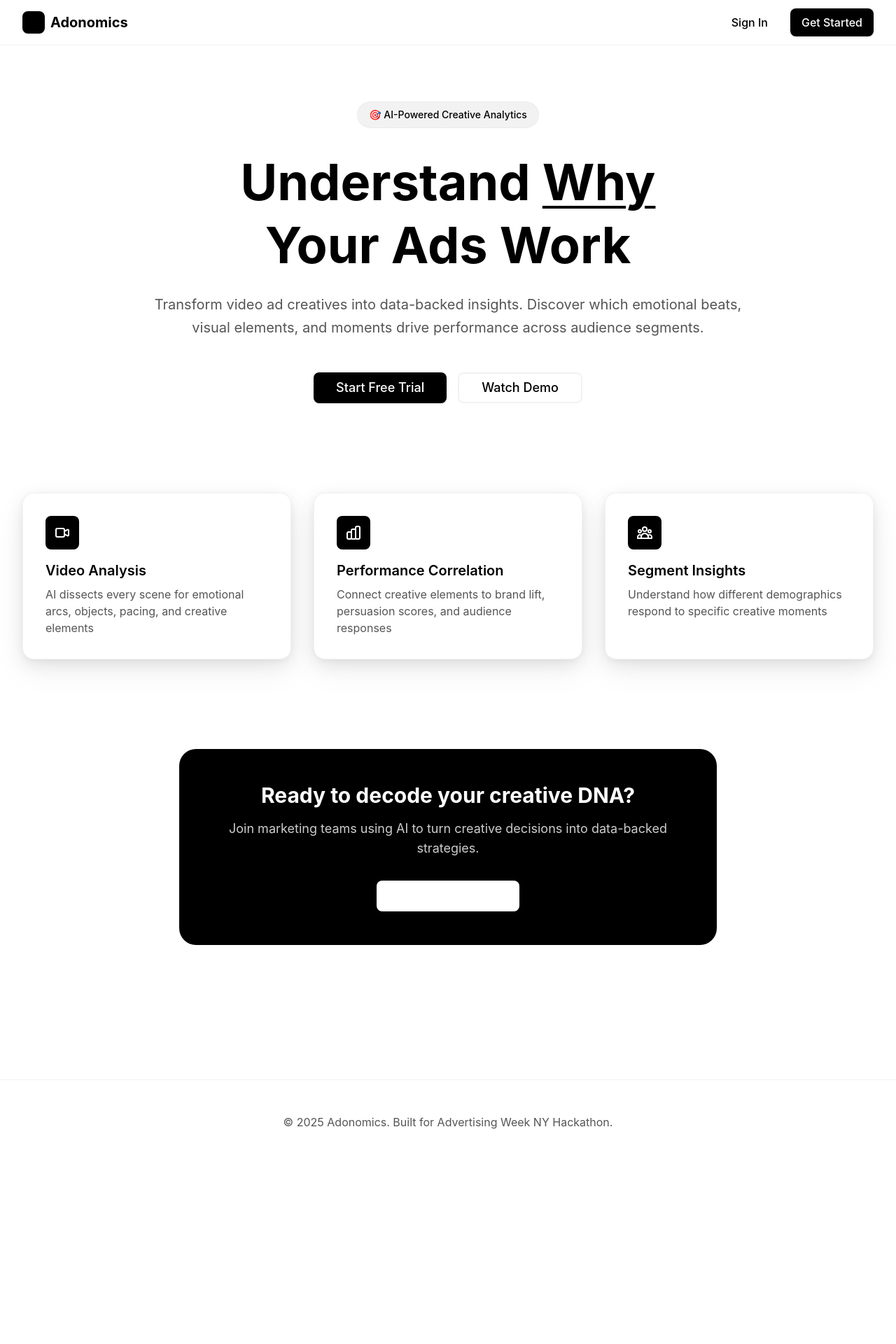
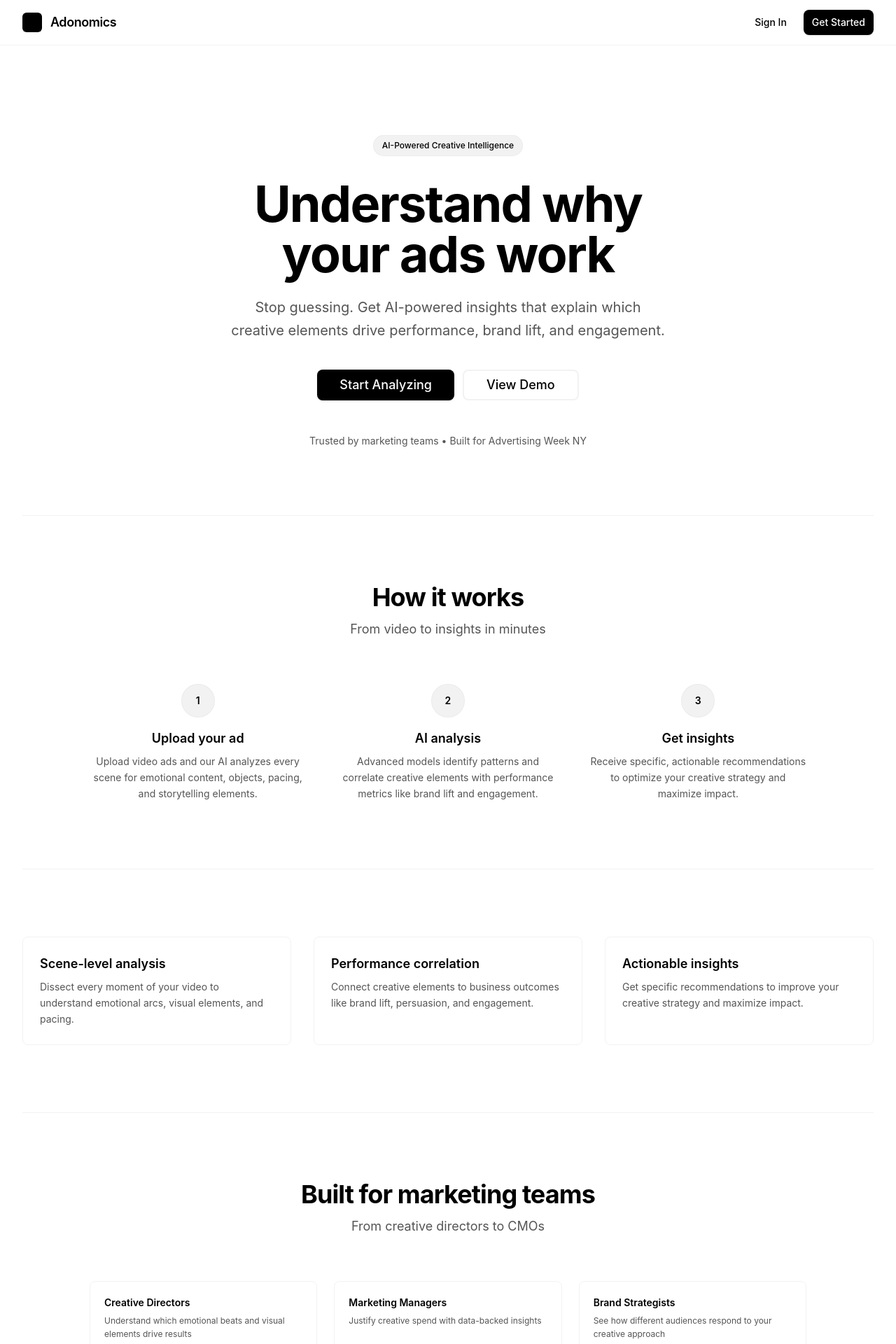
Before and after one commit to lucidopus/Adonomics, a Next.js app: page / in a window 1280 px wide. Shown: the top 1920 px of the page at 70% size. Before the commit the page ends 1663 px from the top, so only its background shows below. Built offline with nearby package versions, Linux system fonts and the light colour scheme.

Commit message:
Added animations

```diff
--- a/app/page.tsx
+++ b/app/page.tsx
@@ -1,225 +1,250 @@
 'use client'
 
 import Link from 'next/link'
-import { motion } from 'framer-motion'
 import Button from '@/components/ui/Button'
-
-const fadeInUp = {
-  initial: { opacity: 0, y: 60 },
-  animate: { opacity: 1, y: 0 },
-  transition: { duration: 0.6 }
-}
-
-const staggerContainer = {
-  animate: {
-    transition: {
-      staggerChildren: 0.1
-    }
-  }
-}
-
-const scaleIn = {
-  initial: { opacity: 0, scale: 0.8 },
-  animate: { opacity: 1, scale: 1 },
-  transition: { duration: 0.5 }
-}
 
 export default function HomePage() {
   return (
     <div className="min-h-screen bg-background">
-      {/* Navigation */}
-      <motion.nav
-        initial={{ opacity: 0, y: -20 }}
-        animate={{ opacity: 1, y: 0 }}
-        transition={{ duration: 0.5 }}
-        className="border-b border-border bg-background/80 backdrop-blur-md sticky top-0 z-50"
-      >
-        <div className="max-w-7xl mx-auto px-4 sm:px-6 lg:px-8">
+      {/* Navigation - Minimal and clean */}
+      <nav className="border-b border-border/40 bg-background/80 backdrop-blur-md sticky top-0 z-50">
+        <div className="max-w-7xl mx-auto px-6 lg:px-8">
           <div className="flex justify-between h-16 items-center">
-            <motion.div
-              className="flex items-center space-x-2"
-            >
-              <div className="w-8 h-8 bg-black dark:bg-white rounded-lg"></div>
-              <h1 className="text-xl font-bold">
-                Adonomics
-              </h1>
-            </motion.div>
-            <div className="flex items-center space-x-4">
+            <div className="flex items-center space-x-3">
+              <div className="w-7 h-7 bg-foreground rounded-md"></div>
+              <span className="text-lg font-semibold tracking-tight">Adonomics</span>
+            </div>
+            <div className="flex items-center space-x-3">
               <Link href="/login">
-                <Button variant="ghost">Sign In</Button>
+                <Button variant="ghost" size="sm">Sign In</Button>
               </Link>
               <Link href="/signup">
-                <Button>Get Started</Button>
+                <Button size="sm">Get Started</Button>
               </Link>
             </div>
           </div>
         </div>
-      </motion.nav>
+      </nav>
 
-      {/* Hero Section */}
-      <main className="max-w-7xl mx-auto px-4 sm:px-6 lg:px-8 pt-20 pb-16">
-        <motion.div
-          className="text-center max-w-4xl mx-auto"
-          variants={staggerContainer}
-          initial="initial"
-          animate="animate"
-        >
-          <motion.div
-            variants={fadeInUp}
-            className="inline-flex items-center px-4 py-2 rounded-full bg-black/5 dark:bg-white/5 border border-black/20 dark:border-white/20 mb-8"
-          >
-            <span className="text-sm font-medium">
-              🎯 AI-Powered Creative Analytics
-            </span>
-          </motion.div>
+      {/* Hero Section - Clean and direct */}
+      <main className="max-w-7xl mx-auto px-6 lg:px-8">
+        <section className="pt-24 pb-16 md:pt-32 md:pb-24">
+          <div className="max-w-3xl mx-auto text-center">
+            <div className="inline-flex items-center px-3 py-1.5 rounded-full bg-muted border border-border/50 mb-8">
+              <span className="text-xs font-medium">AI-Powered Creative Intelligence</span>
+            </div>
 
-          <motion.h1
-            variants={fadeInUp}
-            className="text-5xl md:text-6xl lg:text-7xl font-bold mb-6 leading-tight"
-          >
-            Understand{' '}
-            <span className="underline decoration-4 underline-offset-8">
-              Why
-            </span>
-            <br />
-            Your Ads Work
-          </motion.h1>
+            <h1 className="text-5xl md:text-6xl lg:text-7xl font-bold tracking-tight mb-6 text-balance">
+              Understand why your ads work
+            </h1>
 
-          <motion.p
-            variants={fadeInUp}
-            className="text-xl text-muted-foreground mb-12 leading-relaxed"
-          >
-            Transform video ad creatives into data-backed insights. Discover which emotional beats,
-            visual elements, and moments drive performance across audience segments.
-          </motion.p>
+            <p className="text-lg md:text-xl text-muted-foreground mb-10 leading-relaxed text-balance">
+              Stop guessing. Get AI-powered insights that explain which creative elements drive performance,
+              brand lift, and engagement.
+            </p>
 
-          <motion.div
-            variants={fadeInUp}
-            className="flex flex-col sm:flex-row gap-4 justify-center"
-          >
+            <div className="flex flex-col sm:flex-row gap-3 justify-center mb-12">
               <Link href="/signup">
                 <Button size="lg" className="w-full sm:w-auto">
-                Start Free Trial
+                  Start Analyzing
                 </Button>
               </Link>
-            <Link href="/login">
+              <Link href="/dashboard">
                 <Button variant="outline" size="lg" className="w-full sm:w-auto">
-                Watch Demo
+                  View Demo
                 </Button>
               </Link>
-          </motion.div>
-        </motion.div>
+            </div>
 
-        {/* Features Grid */}
-        <motion.div
-          className="mt-32 grid grid-cols-1 md:grid-cols-3 gap-8"
-          variants={staggerContainer}
-          initial="initial"
-          whileInView="animate"
-          viewport={{ once: true, margin: "-100px" }}
-        >
+            <p className="text-sm text-muted-foreground">
+              Trusted by marketing teams • Built for Advertising Week NY
+            </p>
+          </div>
+        </section>
+
+        {/* How It Works - Simplified */}
+        <section className="py-24 border-t border-border/40">
+          <div className="text-center mb-16">
+            <h2 className="text-3xl md:text-4xl font-bold tracking-tight mb-3">
+              How it works
+            </h2>
+            <p className="text-lg text-muted-foreground">
+              From video to insights in minutes
+            </p>
+          </div>
+
+          <div className="grid grid-cols-1 md:grid-cols-3 gap-12 max-w-5xl mx-auto">
             {[
               {
-              icon: (
-                <svg className="w-6 h-6" fill="none" viewBox="0 0 24 24" stroke="currentColor">
-                  <path strokeLinecap="round" strokeLinejoin="round" strokeWidth={2} d="M15 10l4.553-2.276A1 1 0 0121 8.618v6.764a1 1 0 01-1.447.894L15 14M5 18h8a2 2 0 002-2V8a2 2 0 00-2-2H5a2 2 0 00-2 2v8a2 2 0 002 2z" />
-                </svg>
-              ),
-              color: "blue",
-              title: "Video Analysis",
-              description: "AI dissects every scene for emotional arcs, objects, pacing, and creative elements"
+                step: "1",
+                title: "Upload your ad",
+                description: "Upload video ads and our AI analyzes every scene for emotional content, objects, pacing, and storytelling elements."
               },
               {
-              icon: (
-                <svg className="w-6 h-6" fill="none" viewBox="0 0 24 24" stroke="currentColor">
-                  <path strokeLinecap="round" strokeLinejoin="round" strokeWidth={2} d="M9 19v-6a2 2 0 00-2-2H5a2 2 0 00-2 2v6a2 2 0 002 2h2a2 2 0 002-2zm0 0V9a2 2 0 012-2h2a2 2 0 012 2v10m-6 0a2 2 0 002 2h2a2 2 0 002-2m0 0V5a2 2 0 012-2h2a2 2 0 012 2v14a2 2 0 01-2 2h-2a2 2 0 01-2-2z" />
-                </svg>
-              ),
-              color: "purple",
-              title: "Performance Correlation",
-              description: "Connect creative elements to brand lift, persuasion scores, and audience responses"
+                step: "2",
+                title: "AI analysis",
+                description: "Advanced models identify patterns and correlate creative elements with performance metrics like brand lift and engagement."
               },
               {
-              icon: (
-                <svg className="w-6 h-6" fill="none" viewBox="0 0 24 24" stroke="currentColor">
-                  <path strokeLinecap="round" strokeLinejoin="round" strokeWidth={2} d="M17 20h5v-2a3 3 0 00-5.356-1.857M17 20H7m10 0v-2c0-.656-.126-1.283-.356-1.857M7 20H2v-2a3 3 0 015.356-1.857M7 20v-2c0-.656.126-1.283.356-1.857m0 0a5.002 5.002 0 019.288 0M15 7a3 3 0 11-6 0 3 3 0 016 0zm6 3a2 2 0 11-4 0 2 2 0 014 0zM7 10a2 2 0 11-4 0 2 2 0 014 0z" />
-                </svg>
-              ),
-              color: "pink",
-              title: "Segment Insights",
-              description: "Understand how different demographics respond to specific creative moments"
+                step: "3",
+                title: "Get insights",
+                description: "Receive specific, actionable recommendations to optimize your creative strategy and maximize impact."
+              }
+            ].map((step, index) => (
+              <div key={index} className="text-center">
+                <div className="w-12 h-12 mx-auto mb-4 rounded-full bg-foreground/5 border border-border/50 flex items-center justify-center">
+                  <span className="text-sm font-semibold">{step.step}</span>
+                </div>
+                <h3 className="text-lg font-semibold mb-2">{step.title}</h3>
+                <p className="text-sm text-muted-foreground leading-relaxed">{step.description}</p>
+              </div>
+            ))}
+          </div>
+        </section>
+
+        {/* Key Features */}
+        <section className="py-24 border-t border-border/40">
+          <div className="grid grid-cols-1 md:grid-cols-3 gap-8">
+            {[
+              {
+                title: "Scene-level analysis",
+                description: "Dissect every moment of your video to understand emotional arcs, visual elements, and pacing."
+              },
+              {
+                title: "Performance correlation",
+                description: "Connect creative elements to business outcomes like brand lift, persuasion, and engagement."
+              },
+              {
+                title: "Actionable insights",
+                description: "Get specific recommendations to improve your creative strategy and maximize impact."
               }
             ].map((feature, index) => (
-            <motion.div
+              <div
                 key={index}
-              variants={scaleIn}
-              className="bg-card text-card-foreground rounded-2xl p-8 border border-border shadow-apple-lg"
+                className="p-6 rounded-lg border border-border/50 hover:border-border transition-colors"
               >
-              <motion.div
-                className="w-12 h-12 rounded-lg flex items-center justify-center mb-4 bg-black dark:bg-white text-white dark:text-black"
+                <h3 className="text-lg font-semibold mb-2">{feature.title}</h3>
+                <p className="text-sm text-muted-foreground leading-relaxed">{feature.description}</p>
+              </div>
+            ))}
+          </div>
+        </section>
+
+        {/* Use Cases */}
+        <section className="py-24 border-t border-border/40">
+          <div className="text-center mb-16">
+            <h2 className="text-3xl md:text-4xl font-bold tracking-tight mb-3">
+              Built for marketing teams
+            </h2>
+            <p className="text-lg text-muted-foreground">
+              From creative directors to CMOs
+            </p>
+          </div>
+
+          <div className="grid grid-cols-1 md:grid-cols-2 lg:grid-cols-3 gap-6 max-w-5xl mx-auto">
+            {[
+              {
+                role: "Creative Directors",
+                benefit: "Understand which emotional beats and visual elements drive results"
+              },
+              {
+                role: "Marketing Managers",
+                benefit: "Justify creative spend with data-backed insights"
+              },
+              {
+                role: "Brand Strategists",
+                benefit: "See how different audiences respond to your creative approach"
+              },
+              {
+                role: "Agency Teams",
+                benefit: "Deliver client reports with specific, actionable recommendations"
+              },
+              {
+                role: "Media Planners",
+                benefit: "Optimize performance by understanding creative impact"
+              },
+              {
+                role: "CMOs",
+                benefit: "Transform creative decisions from art into science"
+              }
+            ].map((persona, index) => (
+              <div
+                key={index}
+                className="p-5 rounded-lg border border-border/50 hover:border-border transition-colors"
               >
-                {feature.icon}
-              </motion.div>
-              <h3 className="text-xl font-semibold mb-2">{feature.title}</h3>
-              <p className="text-muted-foreground">{feature.description}</p>
-            </motion.div>
+                <h3 className="font-semibold mb-1.5 text-sm">{persona.role}</h3>
+                <p className="text-xs text-muted-foreground leading-relaxed">{persona.benefit}</p>
+              </div>
             ))}
-        </motion.div>
+          </div>
+        </section>
 
         {/* CTA Section */}
-        <motion.div
-          initial={{ opacity: 0, scale: 0.9 }}
-          whileInView={{ opacity: 1, scale: 1 }}
-          viewport={{ once: true }}
-          transition={{ duration: 0.6 }}
-          className="mt-32 text-center max-w-3xl mx-auto bg-black dark:bg-white rounded-3xl p-12 text-white dark:text-black"
-        >
-          <motion.h2
-            initial={{ opacity: 0, y: 20 }}
-            whileInView={{ opacity: 1, y: 0 }}
-            viewport={{ once: true }}
-            transition={{ delay: 0.2 }}
-            className="text-3xl font-bold mb-4"
-          >
-            Ready to decode your creative DNA?
-          </motion.h2>
-          <motion.p
-            initial={{ opacity: 0, y: 20 }}
-            whileInView={{ opacity: 1, y: 0 }}
-            viewport={{ once: true }}
-            transition={{ delay: 0.3 }}
-            className="text-white/80 dark:text-black/80 mb-8 text-lg"
-          >
-            Join marketing teams using AI to turn creative decisions into data-backed strategies.
-          </motion.p>
-          <motion.div
-            initial={{ opacity: 0, y: 20 }}
-            whileInView={{ opacity: 1, y: 0 }}
-            viewport={{ once: true }}
-            transition={{ delay: 0.4 }}
-          >
+        <section className="py-24 border-t border-border/40">
+          <div className="max-w-3xl mx-auto text-center">
+            <h2 className="text-3xl md:text-4xl font-bold tracking-tight mb-4 text-balance">
+              Ready to understand your creative performance?
+            </h2>
+            <p className="text-lg text-muted-foreground mb-8 text-balance">
+              Join marketing teams using AI to make better creative decisions.
+            </p>
+            <div className="flex flex-col sm:flex-row gap-3 justify-center">
               <Link href="/signup">
-              <Button size="lg" className="bg-white dark:bg-black text-black dark:text-white">
-                Get Started Free
+                <Button size="lg" className="w-full sm:w-auto">
+                  Start Analyzing
                 </Button>
               </Link>
-          </motion.div>
-        </motion.div>
+              <Link href="/dashboard">
+                <Button variant="outline" size="lg" className="w-full sm:w-auto">
+                  View Demo
+                </Button>
+              </Link>
+            </div>
+          </div>
+        </section>
       </main>
 
       {/* Footer */}
-      <motion.footer
-        initial={{ opacity: 0 }}
-        whileInView={{ opacity: 1 }}
-        viewport={{ once: true }}
-        className="border-t border-border mt-32"
-      >
-        <div className="max-w-7xl mx-auto px-4 sm:px-6 lg:px-8 py-12">
-          <div className="text-center text-muted-foreground">
-            <p>© 2025 Adonomics. Built for Advertising Week NY Hackathon.</p>
+      <footer className="border-t border-border/40">
+        <div className="max-w-7xl mx-auto px-6 lg:px-8 py-16">
+          <div className="grid grid-cols-2 md:grid-cols-4 gap-8 mb-12">
+            <div>
+              <h4 className="text-sm font-semibold mb-3">Product</h4>
+              <ul className="space-y-2 text-sm text-muted-foreground">
+                <li><Link href="/dashboard" className="hover:text-foreground transition-colors">Dashboard</Link></li>
+                <li><Link href="/signup" className="hover:text-foreground transition-colors">Get Started</Link></li>
+              </ul>
+            </div>
+            <div>
+              <h4 className="text-sm font-semibold mb-3">Company</h4>
+              <ul className="space-y-2 text-sm text-muted-foreground">
+                <li><Link href="/about" className="hover:text-foreground transition-colors">About</Link></li>
+                <li><Link href="/contact" className="hover:text-foreground transition-colors">Contact</Link></li>
+              </ul>
+            </div>
+            <div>
+              <h4 className="text-sm font-semibold mb-3">Legal</h4>
+              <ul className="space-y-2 text-sm text-muted-foreground">
+                <li><Link href="/privacy" className="hover:text-foreground transition-colors">Privacy</Link></li>
+                <li><Link href="/terms" className="hover:text-foreground transition-colors">Terms</Link></li>
+              </ul>
+            </div>
+            <div>
+              <h4 className="text-sm font-semibold mb-3">Powered by</h4>
+              <div className="flex flex-col gap-1.5 text-xs text-muted-foreground">
+                <span>TwelveLabs AI</span>
+                <span>Amazon Bedrock</span>
+                <span>ElevenLabs</span>
               </div>
             </div>
-      </motion.footer>
+          </div>
+          <div className="border-t border-border/40 pt-8">
+            <p className="text-xs text-muted-foreground text-center">
+              © 2025 Adonomics. Built for Advertising Week NY Hackathon.
+            </p>
+          </div>
+        </div>
+      </footer>
     </div>
   )
 }
```
Also changed, not shown: 2 other files (tests, documents, lock files or other folders). Lines whose indentation alone changed are shown as unchanged.
